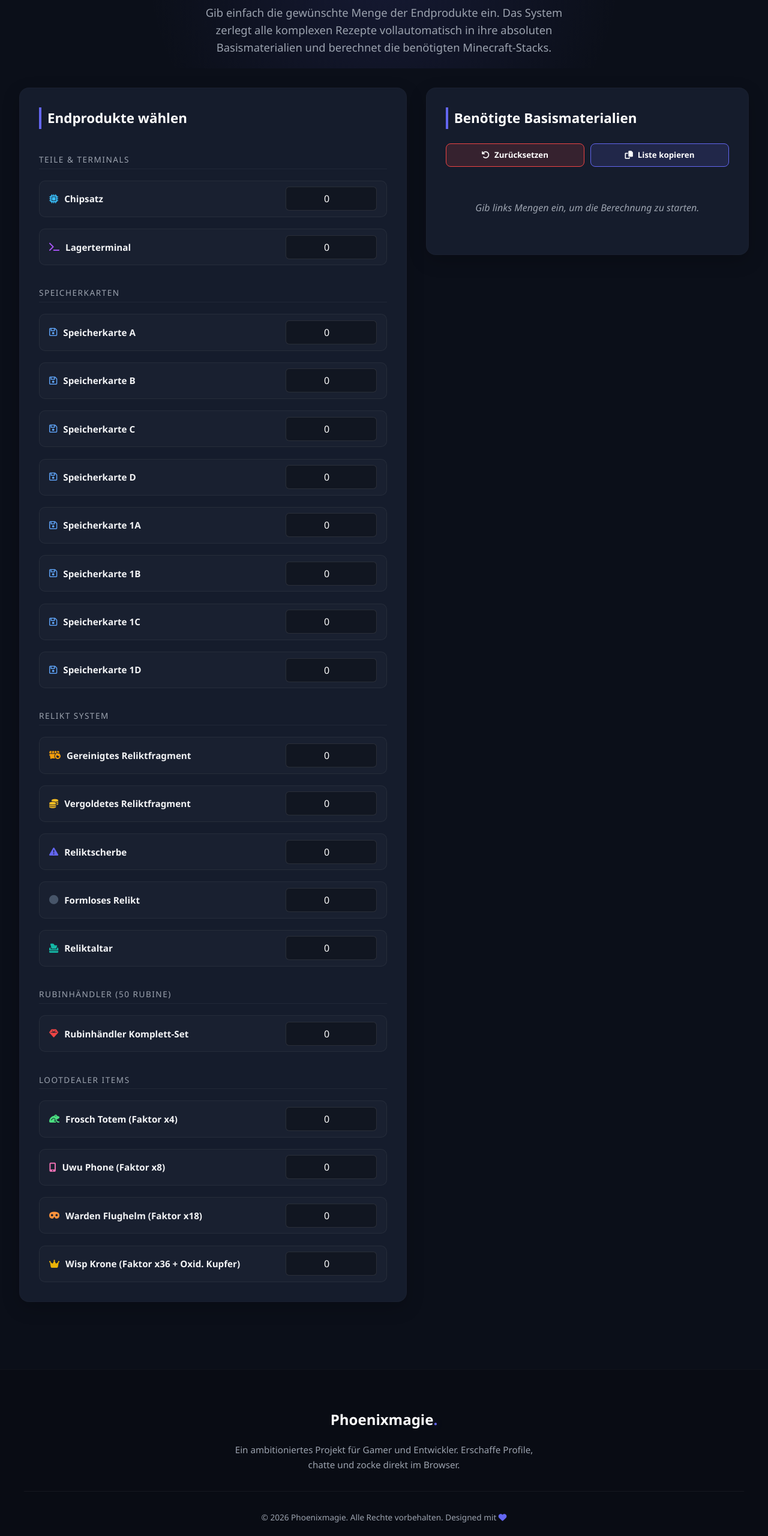
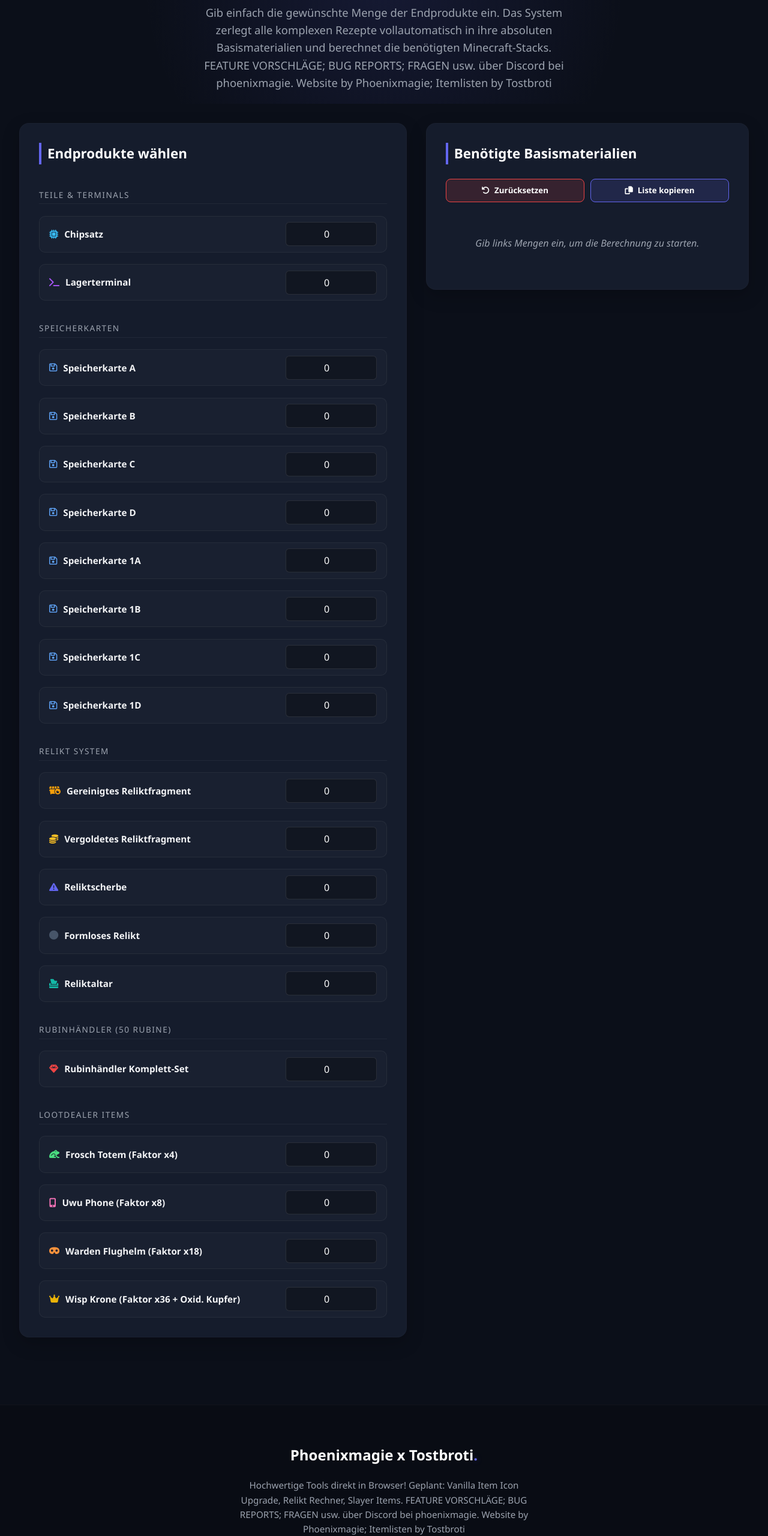
Before and after one commit to Tostbroti-Studios/Primeitemrechner, a plain HTML site: page dev/index.html in a window 1280 px wide. Shown: the part 240-2800 px from the top of the page at 60% size. Drawn offline with Linux system fonts and the light colour scheme.

Commit message:
Aktualisieren von index.html

```diff
--- a/dev/index.html
+++ b/dev/index.html
@@ -10,12 +10,13 @@
 <body>
 
     <nav class="navbar">
-        <a href="#" class="logo">Prime Item Rechner<span>.</span></a>
+        <a href="#" class="logo">Primeblocks Item Rechner<span>.</span></a>
     </nav>
 
     <header class="hero">
         <h1>Primeblocks <span>Ressourcen-Rechner</span></h1>
-        <p>Gib einfach die gewünschte Menge der Endprodukte ein. Das System zerlegt alle komplexen Rezepte vollautomatisch in ihre absoluten Basismaterialien und berechnet die benötigten Minecraft-Stacks.</p>
+          <p>Gib einfach die gewünschte Menge der Endprodukte ein. Das System zerlegt alle komplexen Rezepte vollautomatisch in ihre absoluten Basismaterialien und berechnet die benötigten Minecraft-Stacks.
+FEATURE VORSCHLÄGE; BUG REPORTS; FRAGEN usw. über Discord bei phoenixmagie.   Website by Phoenixmagie; Itemlisten by Tostbroti</p>
     </header>
 
     <main class="calculator-container">
@@ -47,11 +48,11 @@
 
     <footer class="footer">
         <div class="footer-container">
-            <h4>Phoenixmagie<span>.</span></h4>
-            <p>Ein ambitioniertes Projekt für Gamer und Entwickler. Erschaffe Profile, chatte und zocke direkt im Browser.</p>
+            <h4>Phoenixmagie x Tostbroti<span>.</span></h4>
+            <p>Hochwertige Tools direkt in Browser! Geplant: Vanilla Item Icon Upgrade, Relikt Rechner, Slayer Items. FEATURE VORSCHLÄGE; BUG REPORTS; FRAGEN usw. über Discord bei phoenixmagie.   Website by Phoenixmagie; Itemlisten by Tostbroti</p>
         </div>
         <div class="footer-bottom">
-            <p>&copy; 2026 Phoenixmagie. Alle Rechte vorbehalten. Designed mit <i class="fa-solid fa-heart" style="color: var(--accent-color);"></i></p>
+            <p>&copy; 2026 Phoenixmagie. Alle Rechte vorbehalten.</p>
         </div>
     </footer>
 
```
